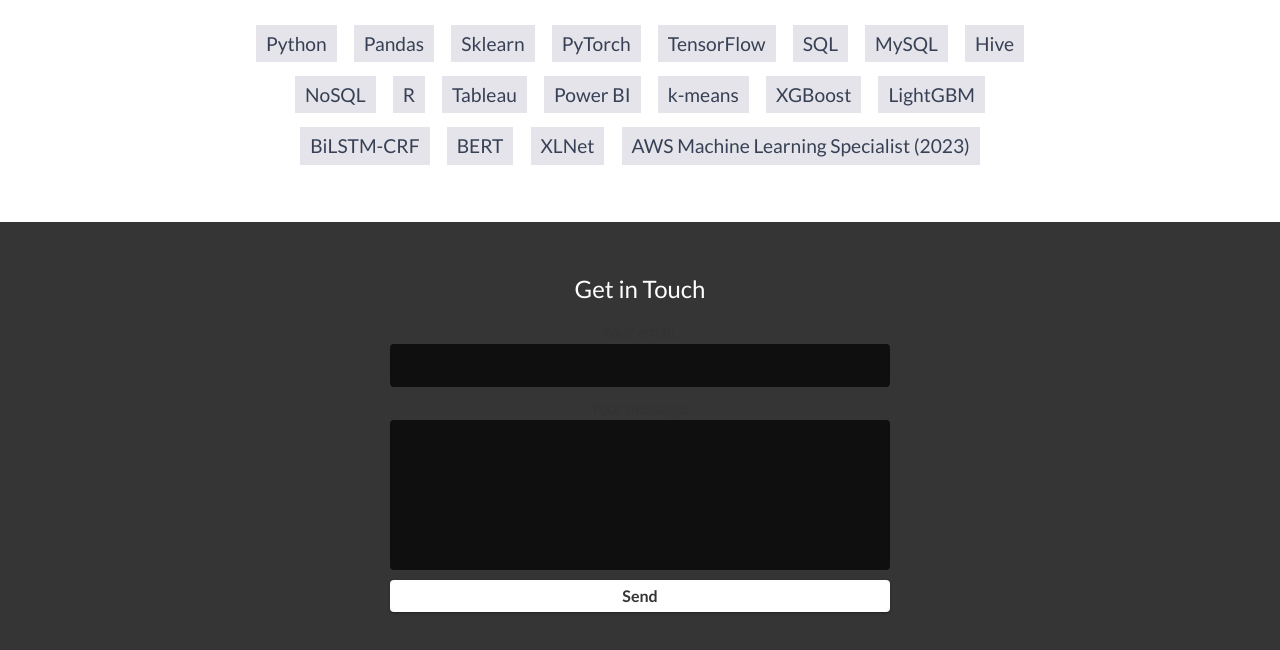
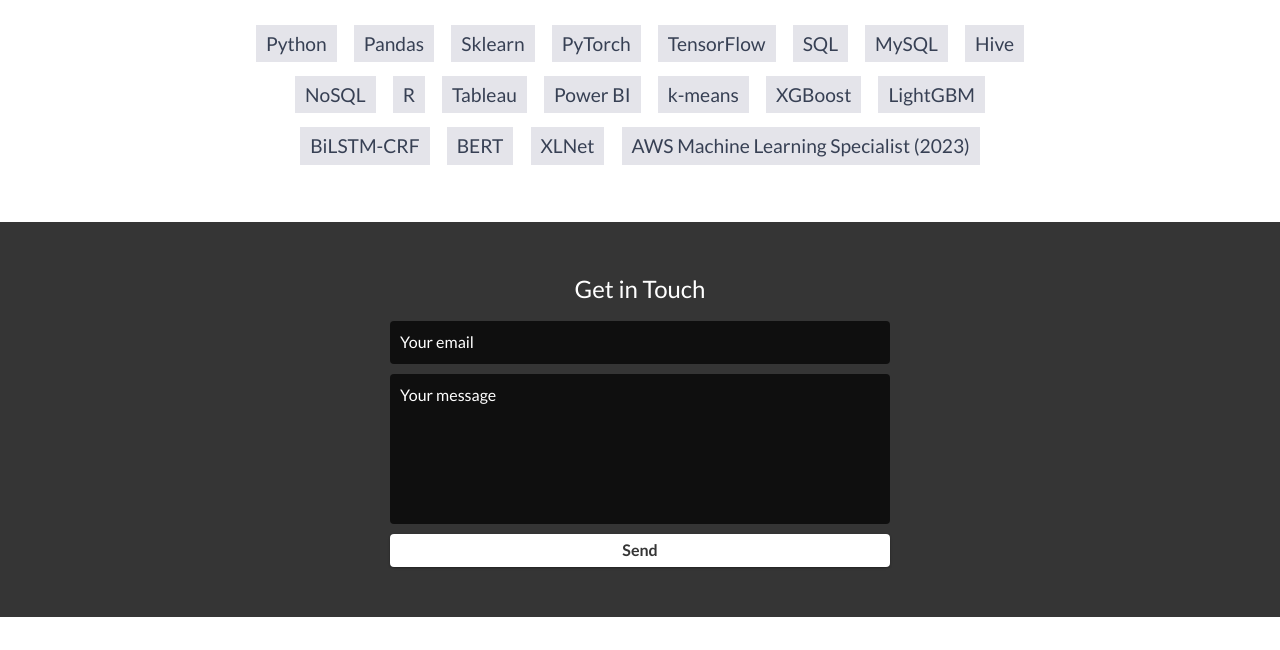
Before and after one commit to zhouruc16/my-website, a website: page index.html in a window 1280 px wide. Shown: the part 3860-4510 px from the top of the page. Drawn offline with nearby package versions, Linux system fonts and the light colour scheme.

Commit message:
Update index.html

```diff
--- a/index.html
+++ b/index.html
@@ -258,15 +258,9 @@
                 action="https://formspree.io/f/mkndpwgp"
                 method="POST"
             >
-                <label>
-                    Your email:
-                    <input type="email" name="email">
-                </label>
-                <label>
-                    Your message:
-                    <textarea name="message"></textarea>
-                </label>
-                <!-- your other form fields go here -->
+                <input type="hidden" name="_subject" value="Contact request from personal website" />
+                <input type="email" name="_replyto" placeholder="Your email" required>
+                <textarea name="message" placeholder="Your message" required></textarea>
                 <button type="submit">Send</button>
             </form>
         </div>
```
